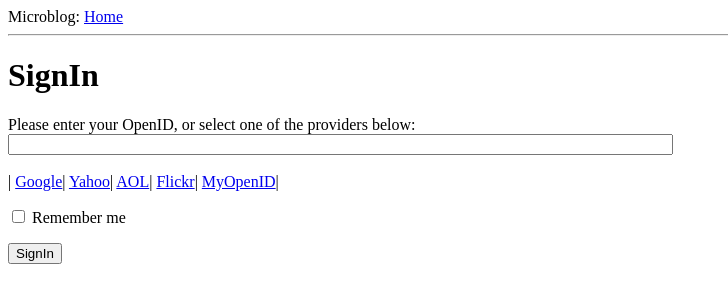
After one commit to kumaranvpl/microblog, a Flask app: page /login in a window 1280 px wide. The commit adds this page. Shown: the top 303 px of the page, without its empty margins (0-728 px from the left). Run offline with Flask 2, Linux system fonts and the light colour scheme.

Commit message:
Version 0.3

```diff
--- a/app/__init__.py
+++ b/app/__init__.py
@@ -1,4 +1,6 @@
 from flask import Flask
 
 app = Flask(__name__)
+app.config.from_object('config')
+
 from app import views
--- /dev/null
+++ b/app/forms.py
@@ -0,0 +1,7 @@
+from flask.ext.wtf import Form
+from wtforms import StringField, BooleanField
+from wtforms.validators import DataRequired
+
+class LoginForm(Form):
+    openid = StringField('openid', validators=[DataRequired()])
+    remember_me = BooleanField('remember_me', default=False)
--- a/app/templates/base.html
+++ b/app/templates/base.html
@@ -7,8 +7,17 @@
     {% endif %}
 </head>
 <body>
-    <div>Microblog: <a href="/index">Home</a></div>
-    <hr>
-    {% block content %}{% endblock %}
+<div>Microblog: <a href="/index">Home</a></div>
+<hr>
+{% with messages = get_flashed_messages() %}
+    {% if messages %}
+        <ul>
+            {% for message in messages %}
+                <li>{{ message }}</li>
+            {% endfor %}
+        </ul>
+    {% endif %}
+{% endwith %}
+{% block content %}{% endblock %}
 </body>
 </html>
--- /dev/null
+++ b/app/templates/login.html
@@ -0,0 +1,33 @@
+{% extends "base.html" %}
+
+{% block content %}
+    <script type="text/javascript">
+    function set_openid(openid, pr)
+    {
+        u = openid.search('<username>')
+        if (u != -1)
+        {
+            user = prompt('Enter your ' + pr + ' username:')
+            openid = openid.substr(0, u) + user
+        }
+        form = document.forms['login'];
+        form.elements['openid'].value = openid
+    }
+    </script>
+    <h1>SignIn</h1>
+    <form action="" method="post" name="login">
+        {{ form.hidden_tag() }}
+        <p>
+            Please enter your OpenID, or select one of the providers below:<br>
+            {{ form.openid(size=80) }}<br>
+            {% for error in form.openid.errors %}
+                <span style="color: red;">[{{ error }}]</span>
+            {% endfor %}<br>
+            |{% for pr in providers %}
+                <a href="javascript:set_openid('{{ pr.url }}', '{{ pr.name }}');">{{ pr.name }}</a>|
+            {% endfor %}
+        </p>
+        <p>{{ form.remember_me }} Remember me</p>
+        <p><input type="submit" value="SignIn"></p>
+    </form>
+{% endblock %}
--- a/app/views.py
+++ b/app/views.py
@@ -1,5 +1,7 @@
-from flask import render_template
 from app import app
+from flask import render_template, flash, redirect
+from .forms import LoginForm
+
 
 @app.route('/')
 @app.route('/index')
@@ -16,3 +18,12 @@ def index():
         }
     ]
     return render_template('index.html', title='Home', user=user, posts=posts)
+
+
+@app.route('/login', methods=['GET', 'POST'])
+def login():
+    form = LoginForm()
+    if form.validate_on_submit():
+        flash('Login required for OpenID="%s", remember_me=%s' % (form.openid.data, str(form.remember_me.data)))
+        return redirect('/index')
+    return render_template('login.html', title='SignIn', form=form, providers=app.config['OPENID_PROVIDERS'])
```
Also changed, not shown: config.py (added, +10 -0 lines), 2 other files.
